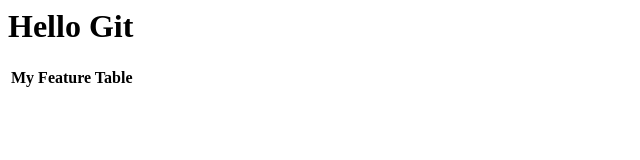
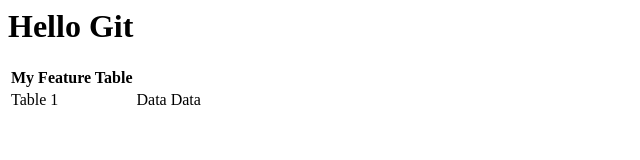
Before and after one commit to lhevland/web-project, a plain HTML site: page index.html in a window 1280 px wide. Shown: the whole page, without its empty margins (0-640 px from the left). Drawn offline with Linux system fonts and the light colour scheme.

Commit message:
Table data 1
Added table data

```diff
--- a/index.html
+++ b/index.html
@@ -4,4 +4,8 @@
   <tr>
     <th>My Feature Table</th>
   </tr>
+  <tr>
+    <td>Table 1</td>
+    <td>Data Data</td>
+  </tr>
 </table>
```
